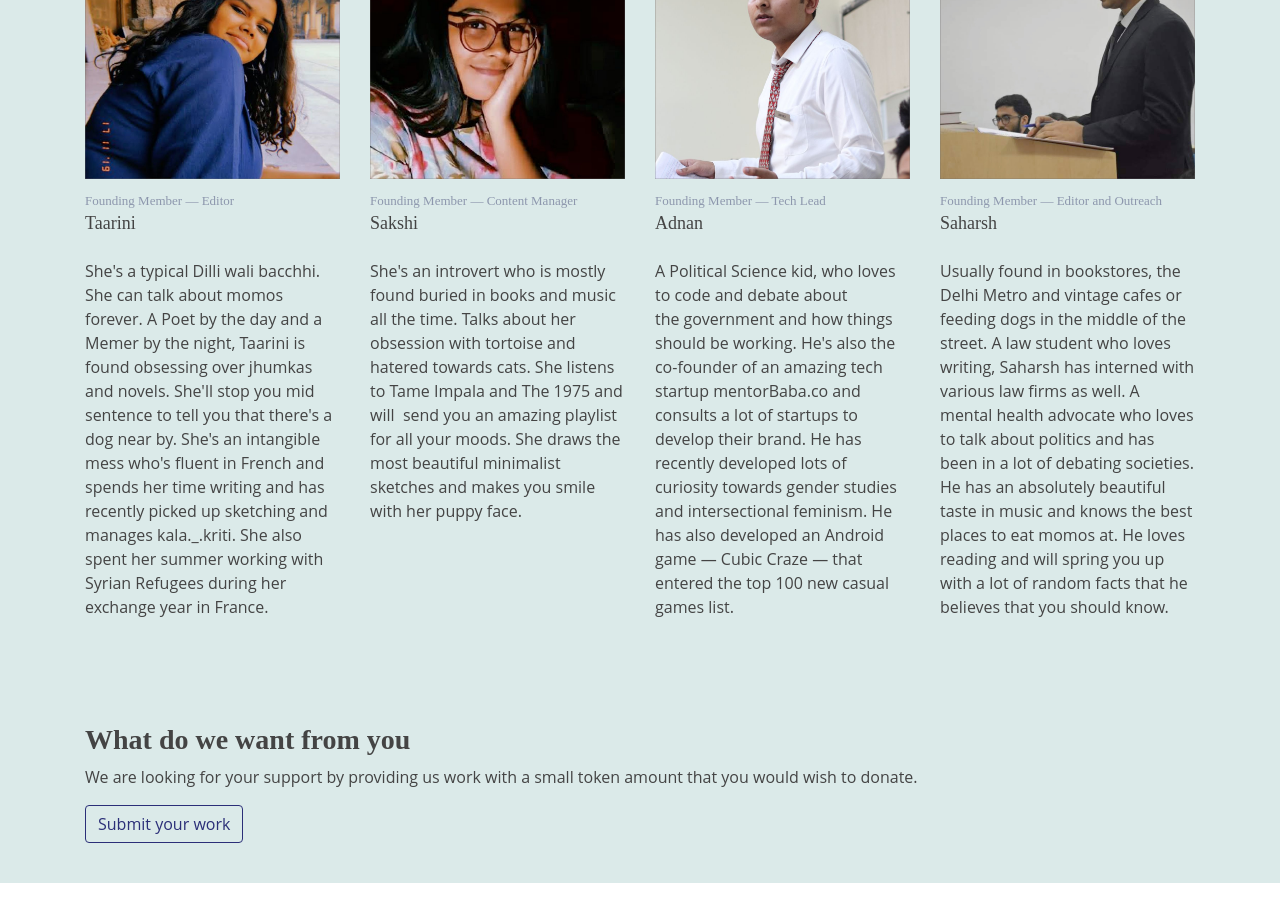
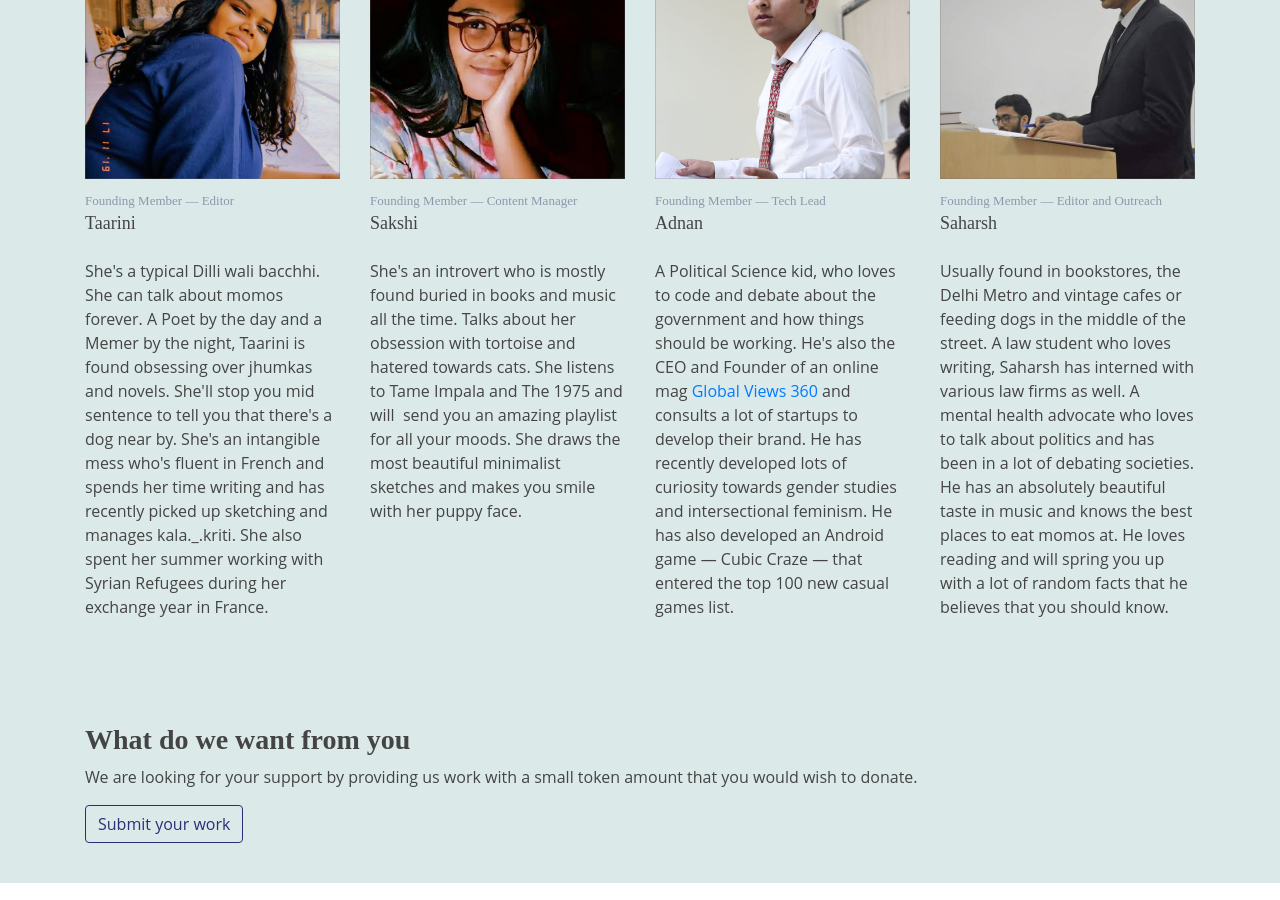
Before and after one commit to thebookproject/thebookproject.github.io, a Jekyll site: the page built from about.html, in a window 1280 px wide and 900 px high, scrolled down 1484 px. Built offline with Jekyll 4.4.1, drawn with Linux system fonts in a browser that asks for light colours; some web fonts are replaced.

Commit message:
Changed Adnan's Bio

```diff
--- a/about.html
+++ b/about.html
@@ -70,9 +70,7 @@ title: About Us
             <h6 class="subtitle font-weight-normal">Founding Member — Tech Lead</h6>
             <h5 class="mb-4 font-weight-medium mb-0">Adnan</h5>
           </div>
-          <p>A Political Science kid, who loves to code and debate about the&nbsp;government and how things should be working. He's also the co-founder of&nbsp;an amazing tech startup mentorBaba.co and consults a lot of startups&nbsp;to&nbsp;
-            develop their brand. He has recently developed lots of curiosity&nbsp;towards gender studies and intersectional feminism. He has also developed an Android game — Cubic Craze — that entered the top 100 new&nbsp;casual games
-            list.</p>
+          <p>A Political Science kid, who loves to code and debate about the government and how things should be working. He's also the CEO and Founder of an online mag <a href="https://www.globalviews360.com/">Global Views 360</a> and consults a lot of startups to  develop their brand. He has recently developed lots of curiosity towards gender studies and intersectional feminism. He has also developed an Android game — Cubic Craze — that entered the top 100 new casual games list.</p>
         </div>
       </div>
       <div class="col-md-3">
```
